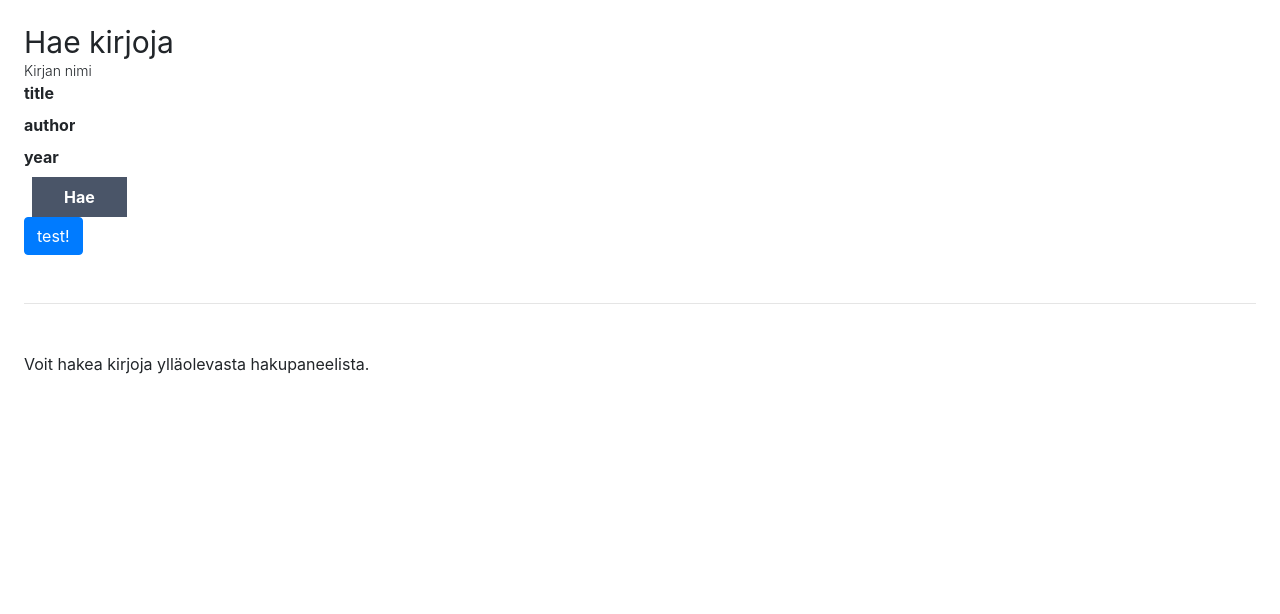
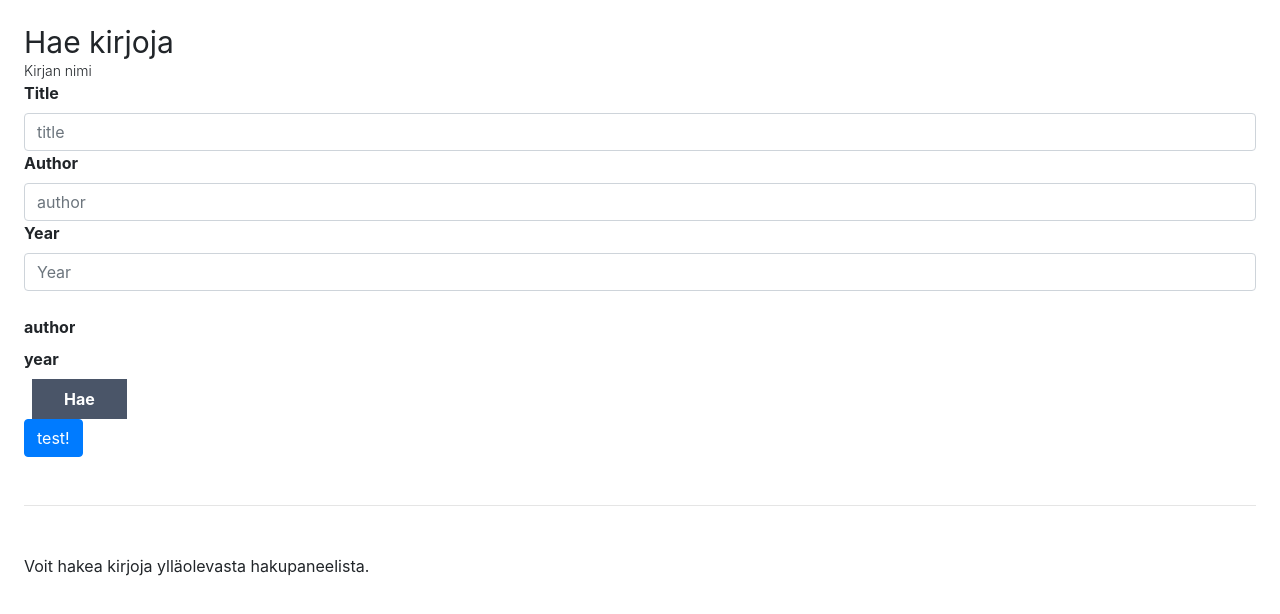
Before and after one commit to anthau/tyonayte, a React (Create React App) app in the folder react-example-frontend-master/react-example-frontend-master/: page / in a window 1280 px wide. Shown: the top 614 px of the page. Built offline with nearby package versions, Linux system fonts and the light colour scheme.

Commit message:
Ui is ok now. Seacrhcriteria author and year is ok in ui now

```diff
--- a/react-example-frontend-master/react-example-frontend-master/src/book/component/BookPage.tsx
+++ b/react-example-frontend-master/react-example-frontend-master/src/book/component/BookPage.tsx
@@ -18,6 +18,8 @@ const BookPage: React.FunctionComponent<BookPageProps> = ({
     RemoteData.RemoteData<BookCollection>
   >(RemoteData.notAsked())
     const [bookTitle, setBookTitle] = React.useState<string>('')
+    const [bookAuthor, setBookAuthor] = React.useState<string>('test')
+    const [bookYear, setBookYear] = React.useState<string>('')
   const [searchCriteria, setSearchCriteria] = React.useState<
     BookSearchCriteria | undefined
   >(undefined)
@@ -26,6 +28,7 @@ const BookPage: React.FunctionComponent<BookPageProps> = ({
     if (searchCriteria === undefined) {
       return
       }
+
     setBookCollection(RemoteData.loading())
     // title (optional) cleanIsbn (optional), edition (optional), year (optional)
     bookSearcher
@@ -42,8 +45,12 @@ const BookPage: React.FunctionComponent<BookPageProps> = ({
     <div className="flex flex-col px-4 py-4">
           <BookSearchControl
               bookTitle={bookTitle}
+              bookAuthor={bookAuthor}
+              onBookYearChange={setBookYear}
               onBookTitleChange={setBookTitle}
-        onSearchSubmit={() => setSearchCriteria({ title: bookTitle })}
+              onBookAuthorChange={setBookAuthor}
+              bookYear={bookYear}
+              onSearchSubmit={() => setSearchCriteria({ title: bookTitle, author: bookAuthor, year: bookYear })}
               searching={RemoteData.isLoading(bookCollection)}
       />
       <hr className="my-5" />
--- a/react-example-frontend-master/react-example-frontend-master/src/book/component/BookSearchControl.tsx
+++ b/react-example-frontend-master/react-example-frontend-master/src/book/component/BookSearchControl.tsx
@@ -2,34 +2,54 @@ import React from 'react'
 
 
 
-import { Button } from 'reactstrap';
+import { Button, Input } from 'reactstrap';
 interface BookSearchControlProps {
+
     readonly bookTitle: string
+    readonly bookAuthor: string
+    readonly bookYear: string
     readonly onBookTitleChange: (bookTitle: string) => void
+    readonly onBookAuthorChange: (bookTitle: string) => void
+    readonly onBookYearChange: (bookTitle: string) => void
+
     readonly onSearchSubmit: () => void
+    readonly onSearchSubmit1?: () => void
     readonly searching: boolean
+
 }
 
 const BookSearchControl: React.FunctionComponent<BookSearchControlProps> = ({
     bookTitle,
+    bookAuthor,
+    bookYear,
+    onBookYearChange,
     onBookTitleChange,
     onSearchSubmit,
+    onBookAuthorChange,
+    onSearchSubmit1,
     searching,
 }: BookSearchControlProps) => (
+
         <div className="flex flex-col">
+
             <h2 className="text-3xl">Hae kirjoja</h2>
+            <div className="font-light text-sm">Kirjan nimi</div>
 
-    <div className="font-light text-sm">Kirjan nimi</div>
             <form
-
                 onSubmit={event => {
                     event.preventDefault()
                     onSearchSubmit()
                 }}
             >
-       <label><b>title</b></label>
+                <label><b>Title</b></label>
+                <Input type="text" name="title" id="title" placeholder="title" />
+
+                <label><b>Author</b></label>
+                <Input type="text" name="author"  onChange={event => onBookAuthorChange(event.target.value)}  id="author" placeholder="author" />
+
+                <label><b>Year</b></label>
+                <Input type="text" onChange={event => onBookYearChange(event.target.value)} name="Year" id="Year" placeholder="Year" />
                 <input
-
                     type="text"
                     value={bookTitle}
                     onChange={event => onBookTitleChange(event.target.value)}
--- a/react-example-frontend-master/react-example-frontend-master/src/book/model/Book.ts
+++ b/react-example-frontend-master/react-example-frontend-master/src/book/model/Book.ts
@@ -1,5 +1,6 @@
 export interface Book {
   readonly title: string
   readonly isbn?: string
-  readonly year?: string
+    readonly year?: string
+   author?: string
 }
--- a/react-example-frontend-master/react-example-frontend-master/src/book/model/BookSearchCriteria.ts
+++ b/react-example-frontend-master/react-example-frontend-master/src/book/model/BookSearchCriteria.ts
@@ -1,3 +1,6 @@
 export interface BookSearchCriteria {
-  readonly title: string
+    readonly title: string
+    readonly author?: string
+    readonly year?: string
+
 }
--- a/react-example-frontend-master/react-example-frontend-master/src/infrastructure/FinnaLibraryClient.ts
+++ b/react-example-frontend-master/react-example-frontend-master/src/infrastructure/FinnaLibraryClient.ts
@@ -26,7 +26,7 @@ function toBook(searchRecord: FinnaClientSearchRecord): Book {
 // Swagger API documentation:
 // https://api.finna.fi/swagger-ui/?url=%2Fapi%2Fv1%3Fswagger#!
 export class FinnaLibraryClient implements BookSearcher {
-    findBooks({ title }: BookSearchCriteria): Promise<BookCollection> {
+    findBooks({ title,author,year }: BookSearchCriteria): Promise<BookCollection> {
 
         const page = 1
         //todo koodaa parametrit
```
Lines whose indentation alone changed are shown as unchanged.
